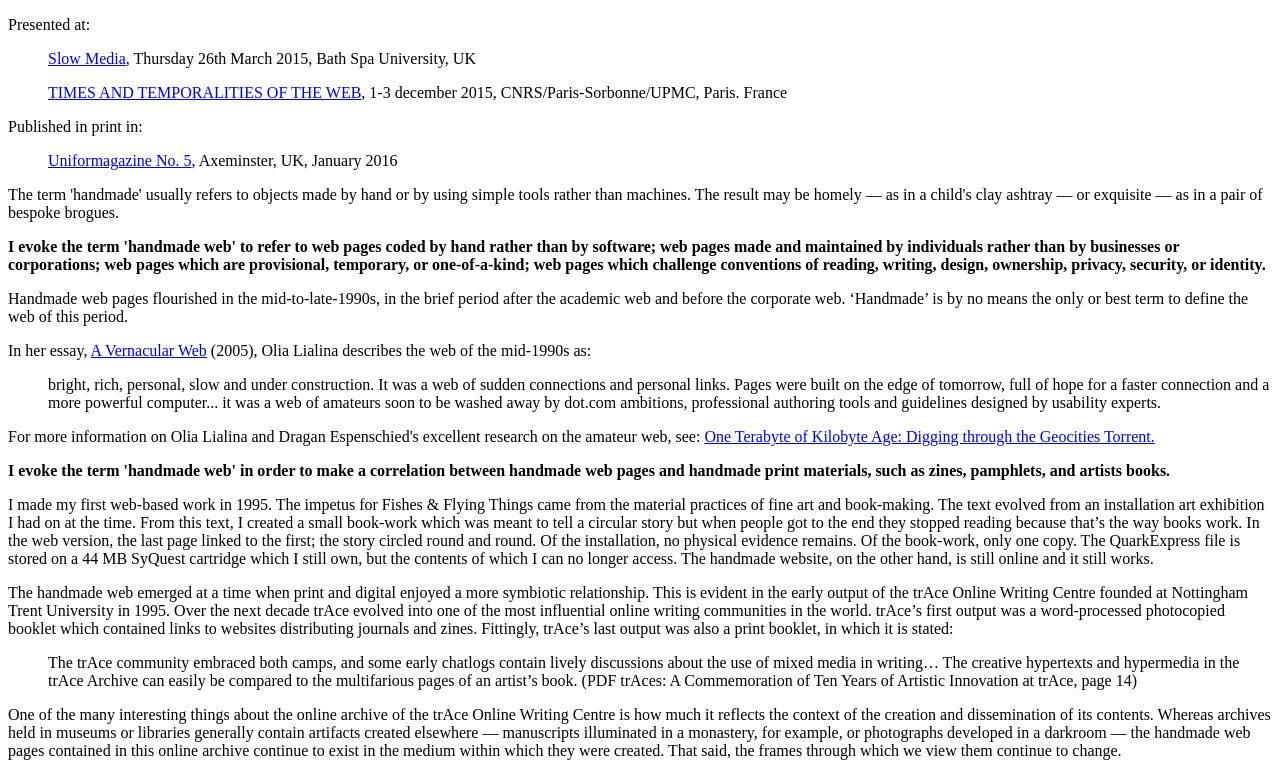
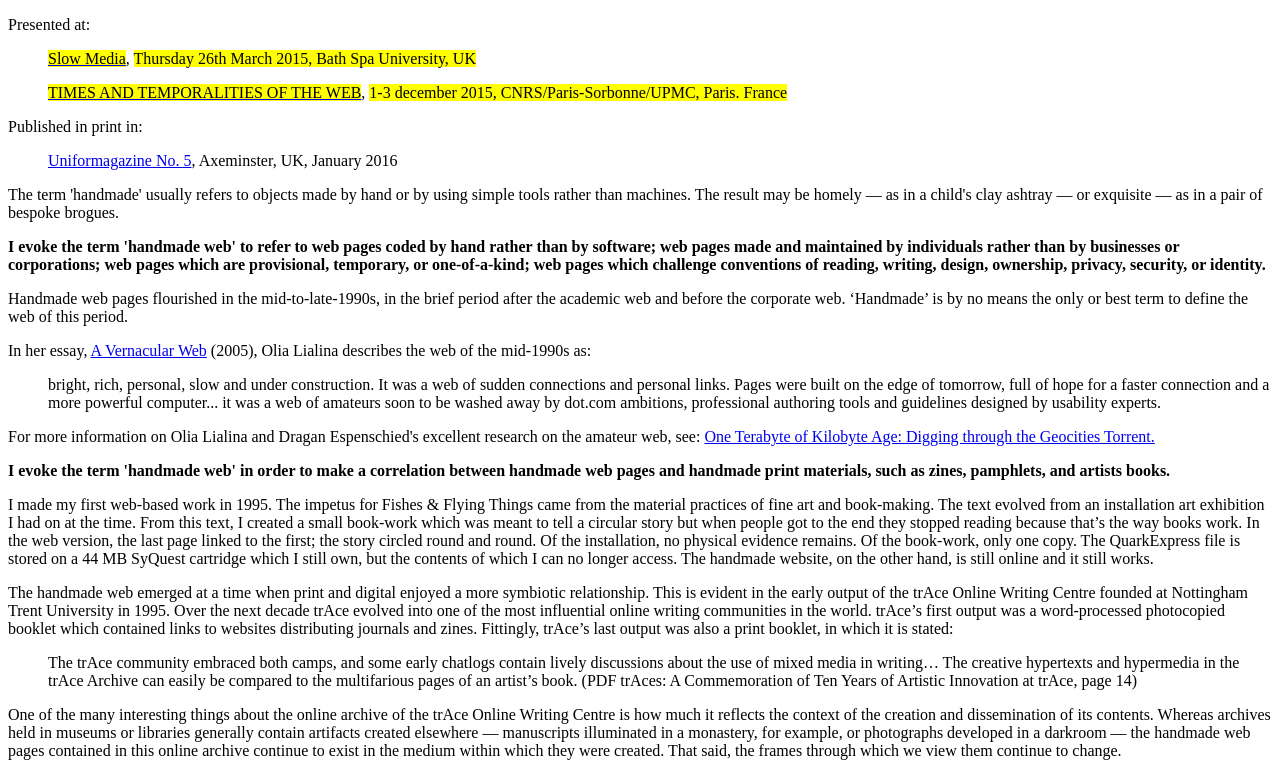
Before and after one commit to Otshuma/risd24-typeandcode, a plain HTML site: page v1/index.html in a window 1280 px wide. Shown: the top 773 px of the page. Drawn offline with Linux system fonts and the light colour scheme.

Commit message:
Update index.html
second entry

```diff
--- a/v1/index.html
+++ b/v1/index.html
@@ -8,12 +8,12 @@
 <body>
 <p>   Presented at: </p>
  <p>   <ul>
-    <a href="https://www.bathspa.ac.uk/research/slowmedia">Slow Media</a>, Thursday 26th March 2015, Bath Spa University, UK
+    <a href="https://www.bathspa.ac.uk/research/slowmedia"><mark>Slow Media</a>, <mark>Thursday 26th March 2015, Bath Spa University, UK</mark>
 </ul>
 </p>
 
 <p> <ul>
-    <a href="https://web90.hypotheses.org/programme-ttow">TIMES AND TEMPORALITIES OF THE WEB</a>, 1-3 december 2015, CNRS/Paris-Sorbonne/UPMC, Paris. France </ul>
+    <a href="https://web90.hypotheses.org/programme-ttow"><mark>TIMES AND TEMPORALITIES OF THE WEB</a>, <mark>1-3 december 2015, CNRS/Paris-Sorbonne/UPMC, Paris. France</mark> </ul>
     </p>
 
 <p>
```
